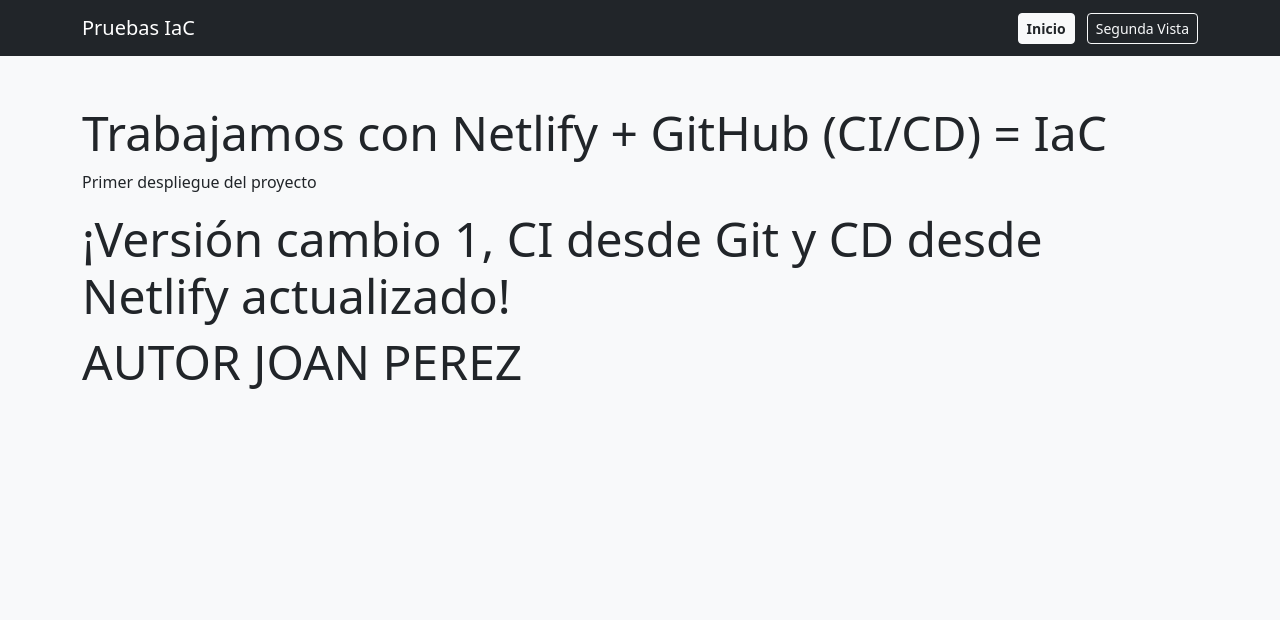
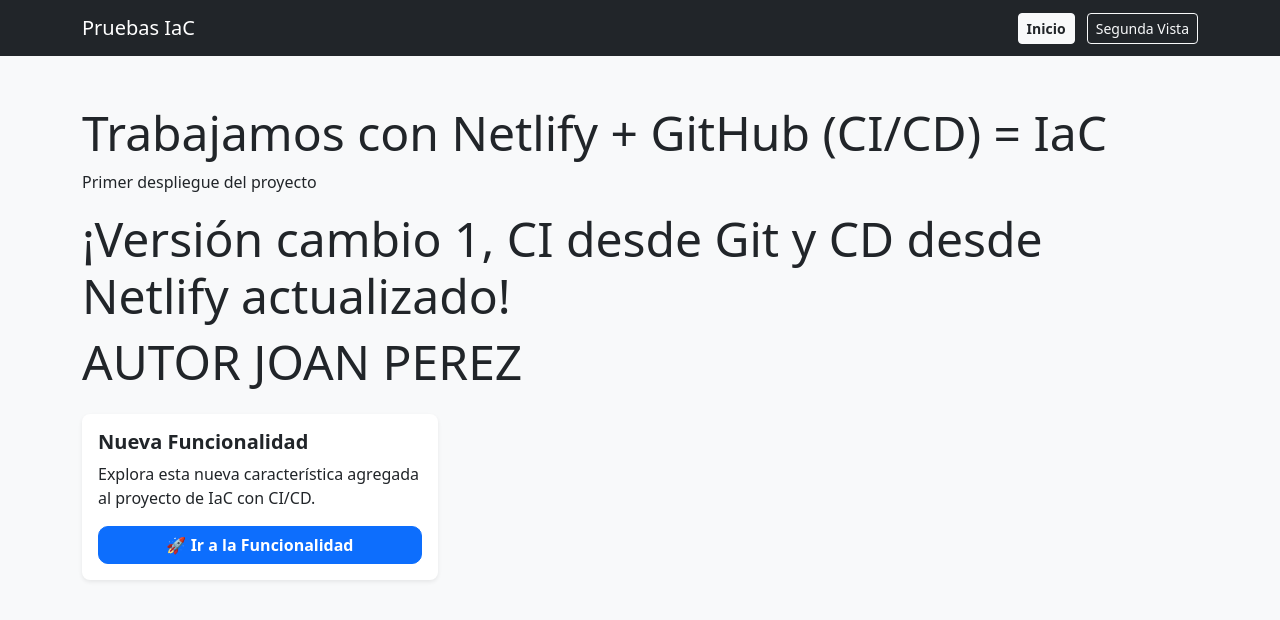
Before and after one commit to Joan564557/Proyecto_IAC, a plain HTML site: page index.html in a window 1280 px wide. Drawn offline with nearby package versions, Linux system fonts and the light colour scheme.

Commit message:
Update index.html- feat: nuevo botón rama feature/nuevo-boton

```diff
--- a/index.html
+++ b/index.html
@@ -25,6 +25,23 @@
     <h2 class="display-5">AUTOR JOAN PEREZ </h2>
     <p class="lead">
     </p>
+
+<div class="row mt-4">
+    <div class="col-md-4">
+      <div class="card shadow-sm border-0 rounded-3">
+        <div class="card-body">
+          <h5 class="card-title fw-bold">Nueva Funcionalidad</h5>
+          <p class="card-text">
+            Explora esta nueva característica agregada al proyecto de IaC con CI/CD.
+          </p>
+          <a href="#" class="btn btn-primary w-100 fw-semibold" style="border-radius: 10px;">
+            🚀 Ir a la Funcionalidad
+          </a>
+        </div>
+      </div>
+    </div>
+  </div>
+
   </main>
   <script src="https://cdn.jsdelivr.net/npm/bootstrap@5.3.3/dist/js/bootstrap.bundle.min.js"></script>
 </body>
```
